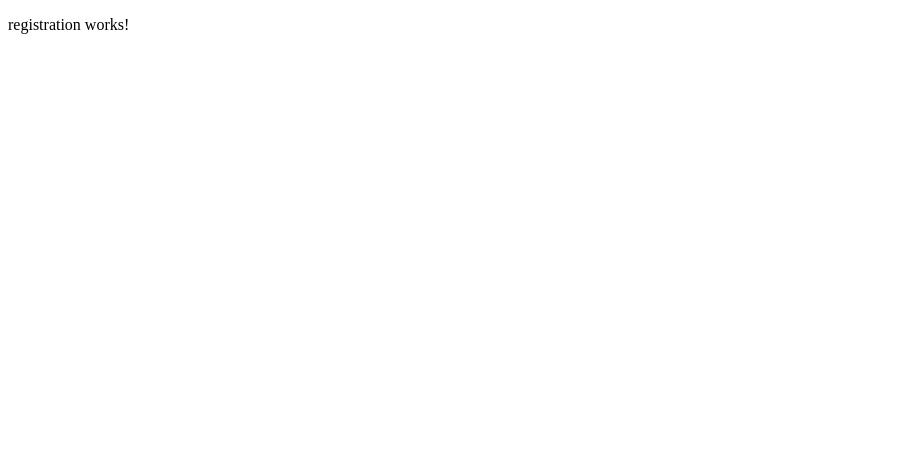
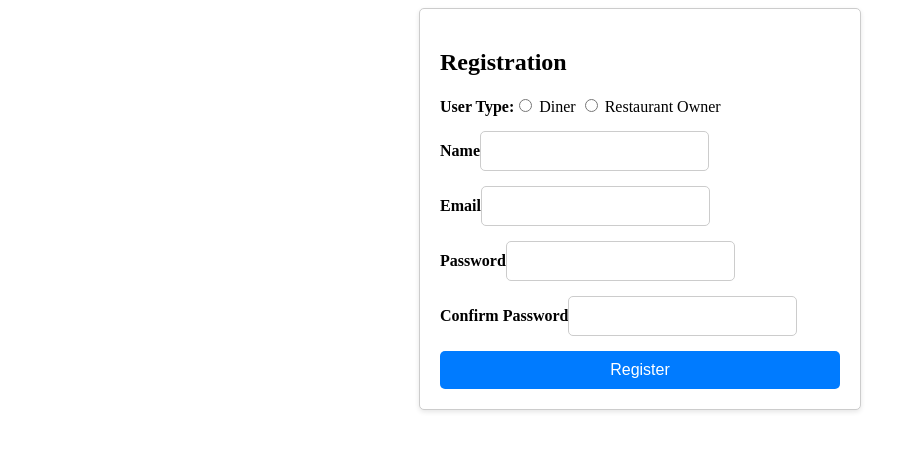
Before and after one commit to khengquanlim/food-adventures, an Angular app: page /register in a window 1280 px wide. Shown: the top 450 px of the page, without its empty margins (0-915 px from the left). Built offline with nearby package versions, Linux system fonts and the light colour scheme.

Commit message:
basic registration page

```diff
--- a/src/app/registration/component/registration.component.css
+++ b/src/app/registration/component/registration.component.css
@@ -0,0 +1,48 @@
+
+
+   .registration-form {
+    max-width: 400px;
+    margin: 0 auto;
+    padding: 20px;
+    border: 1px solid #ccc;
+    border-radius: 5px;
+    background-color: #fff;
+    box-shadow: 0 2px 5px rgba(0, 0, 0, 0.1);
+  }
+
+  form {
+    display: flex;
+    flex-direction: column;
+  }
+
+  .form-group {
+    margin-bottom: 15px;
+  }
+
+  label {
+    font-weight: bold;
+  }
+
+  input[type="text"],
+  input[type="email"],
+  input[type="password"] {
+    padding: 10px;
+    border: 1px solid #ccc;
+    border-radius: 5px;
+    font-size: 16px;
+  }
+
+  button {
+    background-color: #007bff;
+    color: #fff;
+    border: none;
+    padding: 10px;
+    border-radius: 5px;
+    font-size: 16px;
+    cursor: pointer;
+  }
+
+  .error-message {
+    color: red;
+    margin-top: 10px;
+  }
--- a/src/app/registration/component/registration.component.html
+++ b/src/app/registration/component/registration.component.html
@@ -1 +1,28 @@
-<p>registration works!</p>
+<div class="registration-form">
+  <h2>Registration</h2>
+  <form (ngSubmit)="onSubmit()">
+    <div class="form-group">
+      <label for="userType">User Type:</label>
+      <input type="radio" name="userType" value="diner" [(ngModel)]="userType" required> Diner
+      <input type="radio" name="userType" value="restaurantOwner" [(ngModel)]="userType"> Restaurant Owner
+    </div>
+    <div class="form-group">
+      <label for="name">Name</label>
+      <input type="text" name="name" [(ngModel)]="name" required>
+    </div>
+    <div class="form-group">
+      <label for="email">Email</label>
+      <input type="email" name="email" [(ngModel)]="email" required>
+    </div>
+    <div class="form-group">
+      <label for="password">Password</label>
+      <input type="password" name="password" [(ngModel)]="password" required>
+    </div>
+    <div class="form-group">
+      <label for="confirmPassword">Confirm Password</label>
+      <input type="password" name="confirmPassword" [(ngModel)]="confirmPassword" required>
+    </div>
+    <button type="submit">Register</button>
+  </form>
+  <div class="error-message" *ngIf="errorMessage">{{ errorMessage }}</div>
+</div>
--- a/src/app/registration/component/registration.component.ts
+++ b/src/app/registration/component/registration.component.ts
@@ -1,4 +1,5 @@
 import { Component } from '@angular/core';
+import { FormBuilder, FormGroup, Validators } from '@angular/forms';
 
 @Component({
   selector: 'app-registration',
@@ -7,4 +8,17 @@ import { Component } from '@angular/core';
 })
 export class RegistrationComponent {
 
+  userType!: string;
+  name!: string;
+  email!: string;
+  password!: string;
+  confirmPassword!: string;
+  errorMessage: string = '';
+
+  constructor() {}
+
+  onSubmit() {
+    //validation and registration logic
+  }
+
 }
```
